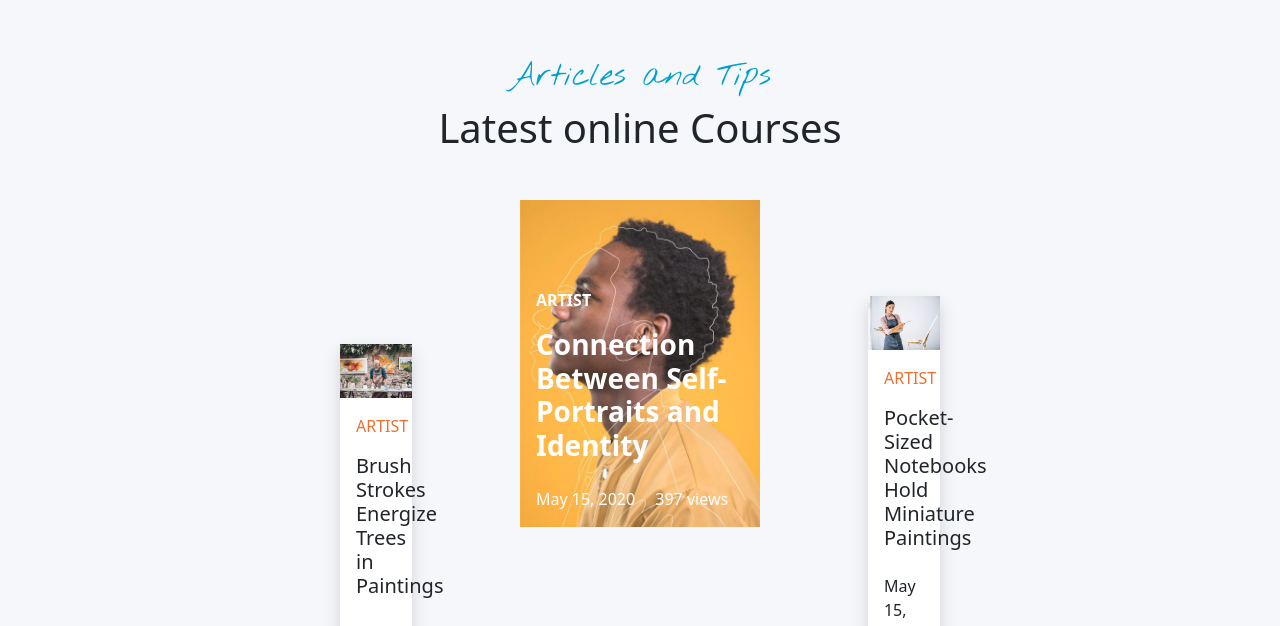
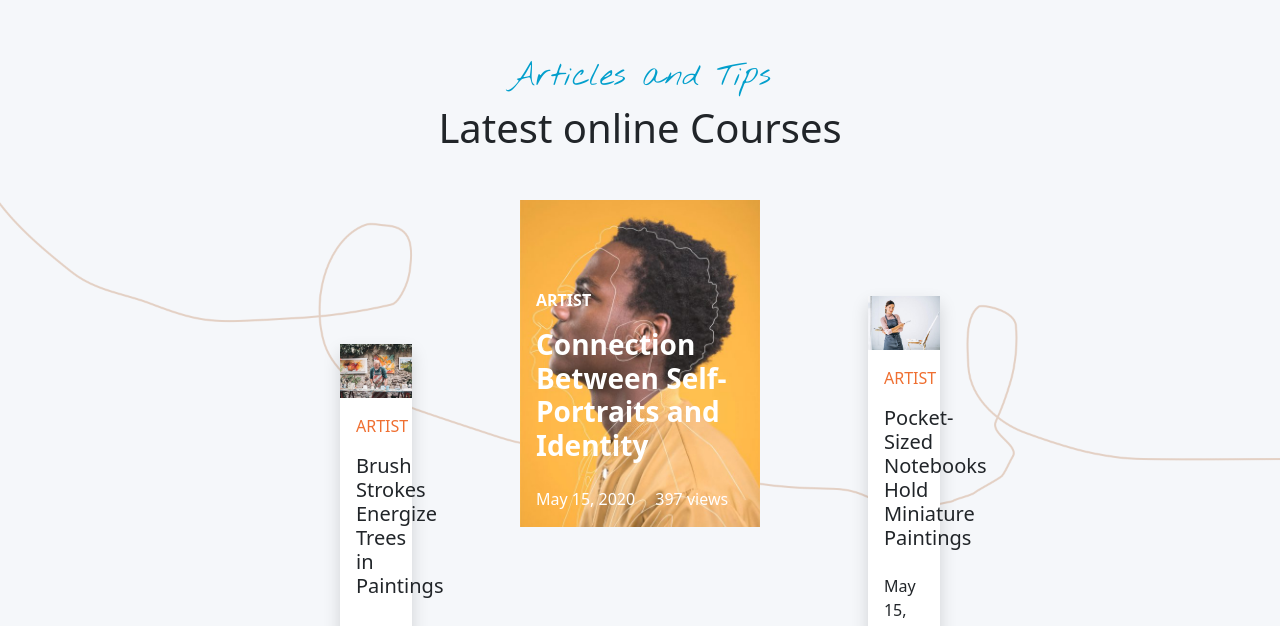
Before and after one commit to LBusnelli27/proj-html-vuejs, a Vue app: page / in a window 1280 px wide. Shown: the part 5506-6132 px from the top of the page. Built offline with nearby package versions, Linux system fonts and the light colour scheme; some icons are missing.

Commit message:
shape articles ant tips

```diff
--- a/src/components/Main.vue
+++ b/src/components/Main.vue
@@ -175,7 +175,10 @@
 
 
     <!-- ARTICLES AND TIPS -->
-    <section class="my-padding-website my-bg-latest-blog">
+    <section class="my-padding-website my-bg-latest-blog position-relative">
+      <div class="my-shapes-articles">
+        <img class="position-absolute line-shape" :src="require('../assets/images/maxcoach-shape-03.png')" alt="">
+      </div>
       <div class="row">
         <div class="col-12 text-center">
           <h2 class="my-blue-write">Articles and Tips</h2>
@@ -525,6 +528,20 @@ export default {
       transform: rotate(90deg);
     }
   }
+
+  .my-padding-article-card {
+    z-index: 2;
+  }
+  .my-shapes-articles {
+    .line-shape{
+      opacity: .5;
+      z-index: 0;
+      left: 0;
+      top: 15rem;
+      width: 100%;
+    }
+  }
+
   .my-shapes-upcoming-events {
     h1 {
       font-size: 15rem;
```
